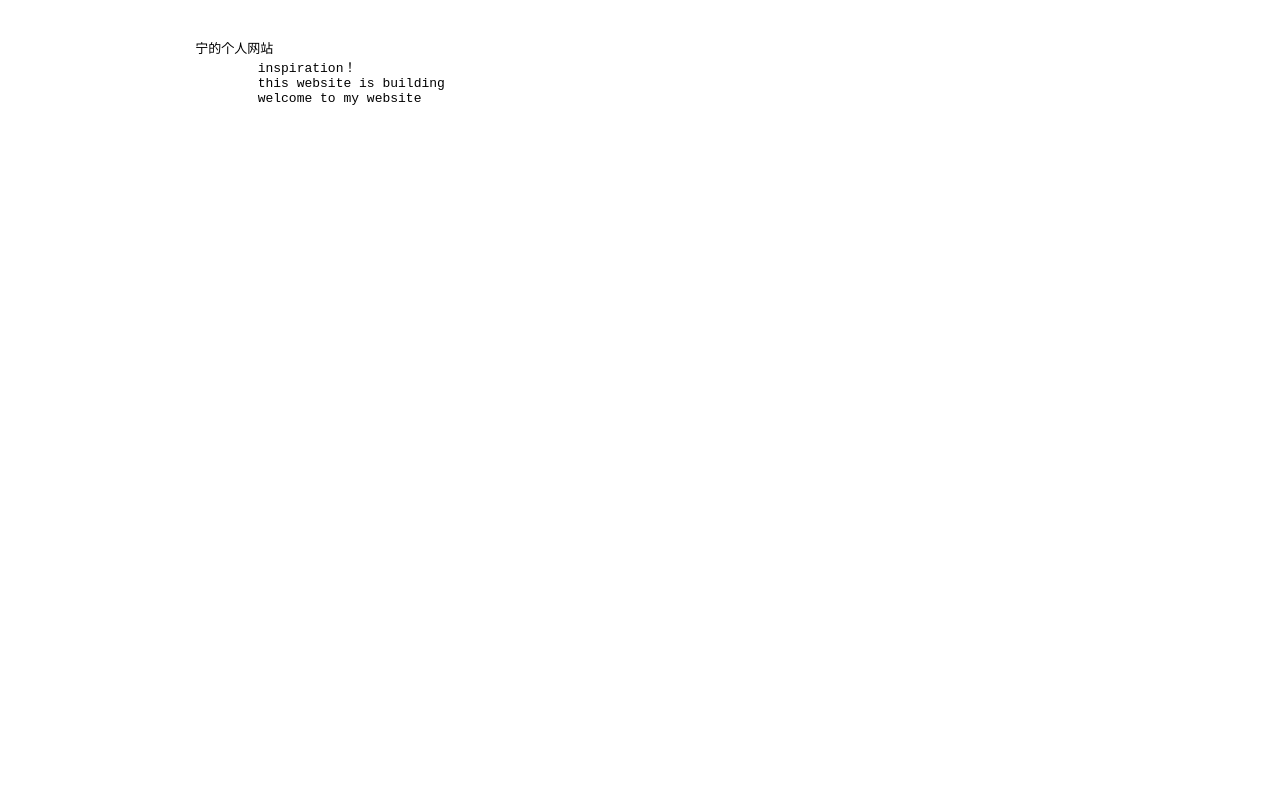
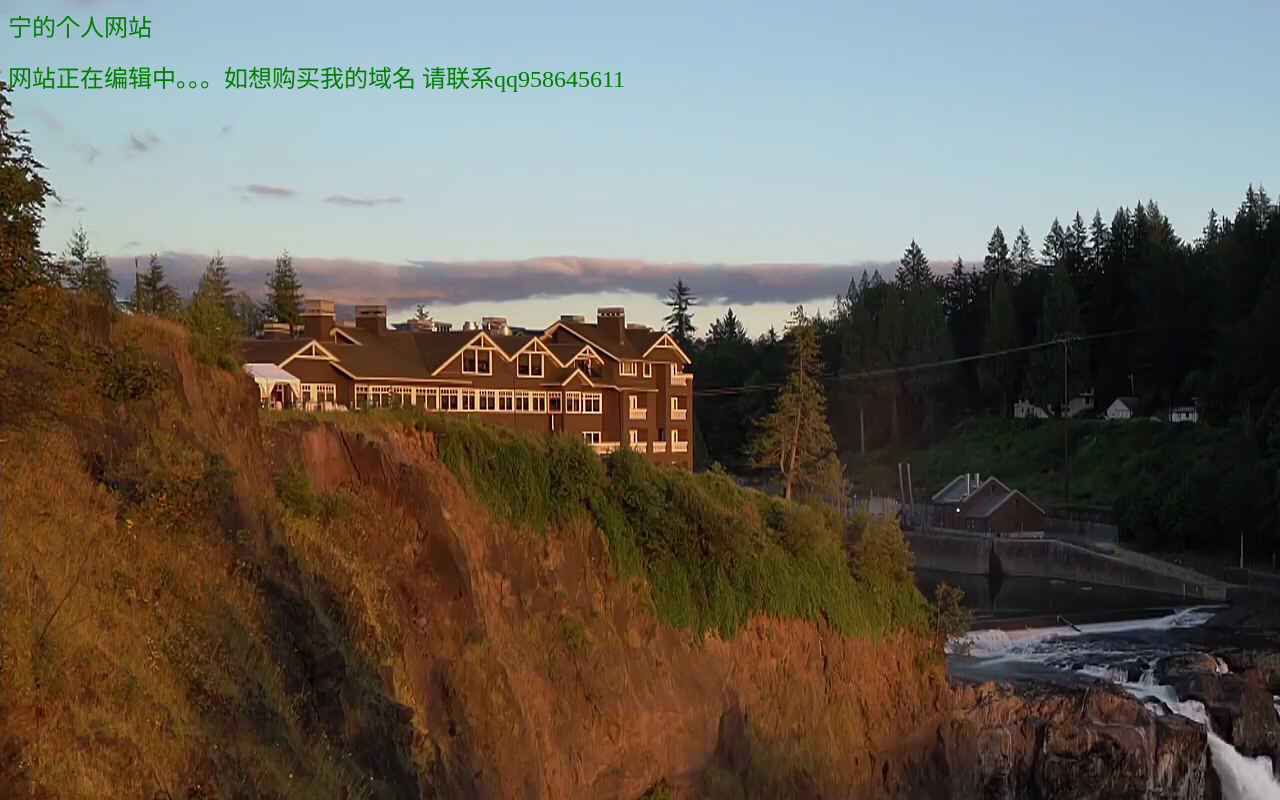
Before and after one commit to lennjf/lennjf.github.io, a plain HTML site: page index.html in a window 1280 px wide. Drawn offline with Linux system fonts and the light colour scheme.

Commit message:
Update index.html

```diff
--- a/index.html
+++ b/index.html
@@ -1,11 +1,22 @@
 <html>
-	<pre>
-		<head>	<head>
-			<title>宁的个人网站</title>
-			<body>宁的个人网站</body>
-				inspiration！
-				this website is building
-				welcome to my website
-			</body>
-	</pre>
+<title>宁的个人网站</title>
+<head><font style="font-family:黑体" size="5" color="green">宁的个人网站</font></head>
+<body background="Snap1.jpg" style="background-repeat:no-repeat">
+<p>
+<font style="font-family:方正舒体" size="5" color="green">
+<pre>
+网站正在编辑中。。。如想购买我的域名 请联系qq958645611</pre></font>
+
+</p>
+
+
+
+
+
+
+
+</body>
+
+
+
 </html>
```
